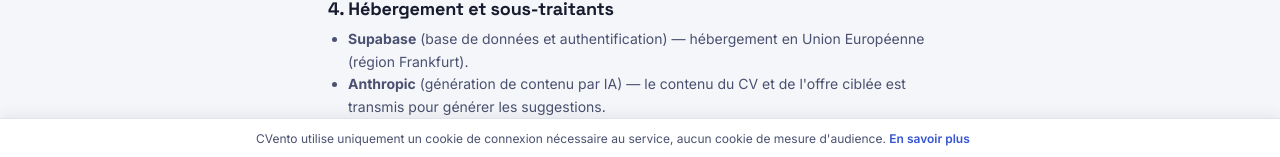
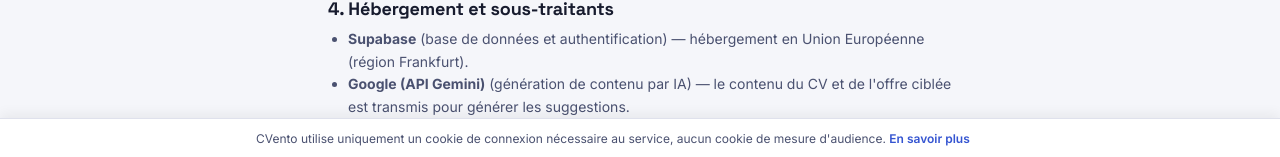
Before and after one commit to MAELSIO/cvento-app, a Next.js app: page /confidentialite in a window 1280 px wide. Shown: the part 601-758 px from the top of the page. Built offline with nearby package versions, Linux system fonts and the light colour scheme.

Commit message:
Corrige le sous-traitant IA dans la politique de confidentialité
La page listait encore Anthropic alors que les fonctionnalités IA
tournent temporairement sur Google (API Gemini). La conformité RGPD
exige que la liste des sous-traitants reflète la réalité du traitement.

```diff
--- a/app/confidentialite/page.tsx
+++ b/app/confidentialite/page.tsx
@@ -38,7 +38,7 @@ export default function ConfidentialitePage() {
       <LegalSection title="4. Hébergement et sous-traitants">
         <ul className="list-disc pl-5">
           <li><strong>Supabase</strong> (base de données et authentification) — hébergement en Union Européenne (région Frankfurt).</li>
-          <li><strong>Anthropic</strong> (génération de contenu par IA) — le contenu du CV et de l&apos;offre ciblée est transmis pour générer les suggestions.</li>
+          <li><strong>Google (API Gemini)</strong> (génération de contenu par IA) — le contenu du CV et de l&apos;offre ciblée est transmis pour générer les suggestions.</li>
           <li><strong>Stripe</strong> (paiement) — traite les données de paiement selon sa propre politique de confidentialité.</li>
           <li><strong>Resend</strong> (envoi d&apos;emails transactionnels et de relance).</li>
           <li><strong>Vercel</strong> (hébergement de l&apos;application).</li>
```
